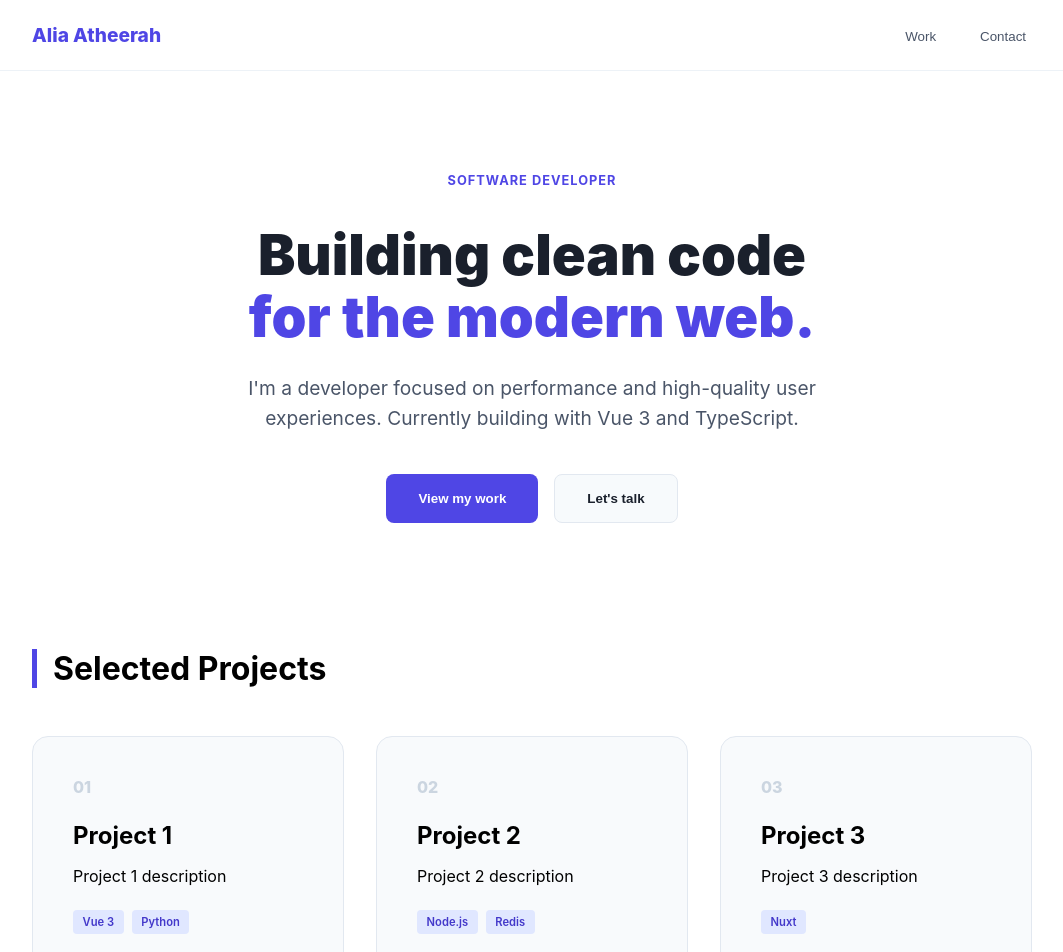
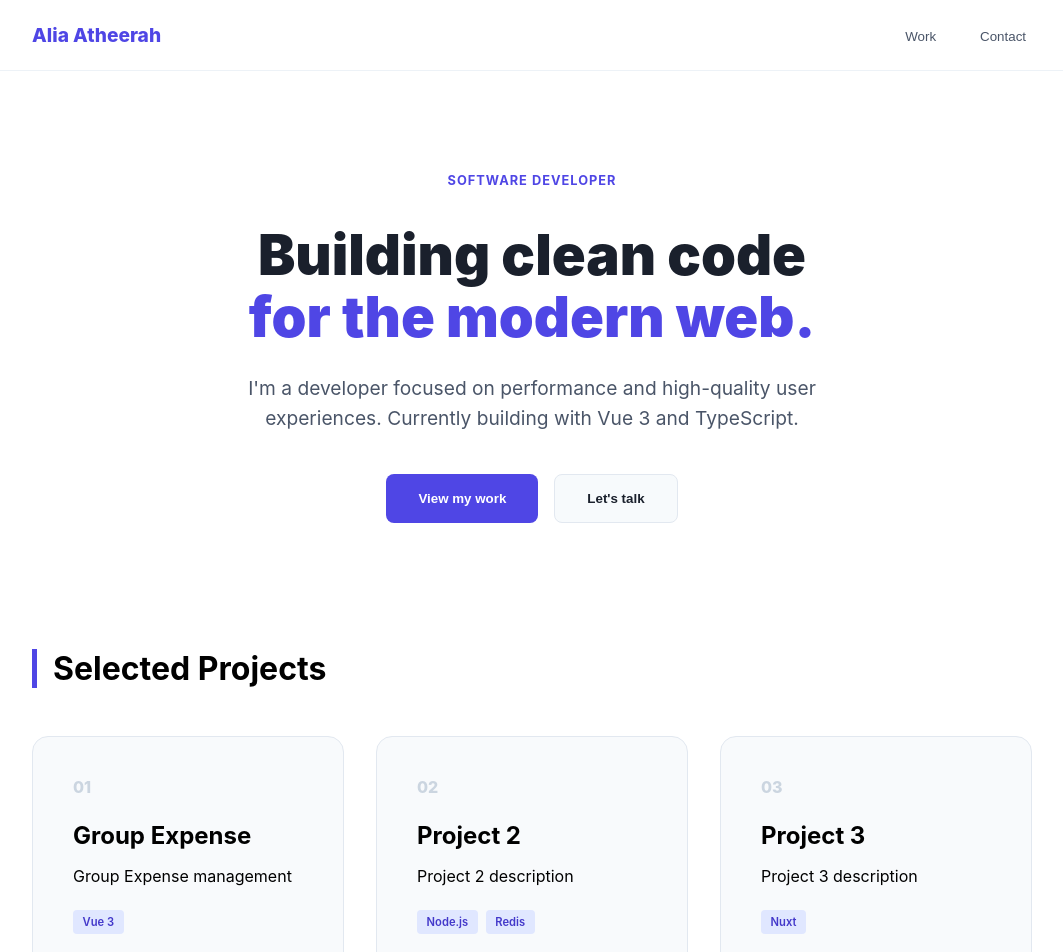
Before and after one commit to aliaaz/portfolio, a Vue app: page / in a window 1280 px wide. Shown: the top 952 px of the page, without its empty margins (108-1171 px from the left). Built offline with nearby package versions, Linux system fonts and the light colour scheme.

Commit message:
add project name, desc, link

```diff
--- a/src/App.vue
+++ b/src/App.vue
@@ -4,13 +4,17 @@ import { ref } from 'vue'
 const name = ref('Alia Atheerah')
 const email = ref('aliaatheerah.zulkifli@gmail.com')
 const projects = [
-  { id: 1, title: 'Project 1', desc: 'Project 1 description', tech: ['Vue 3', 'Python'] },
+  { id: 1, title: 'Group Expense', desc: 'Group Expense management', tech: ['Vue 3'], url: 'https://group-expense.web.app/' },
   { id: 2, title: 'Project 2', desc: 'Project 2 description', tech: ['Node.js', 'Redis'] },
   { id: 3, title: 'Project 3', desc: 'Project 3 description', tech: ['Nuxt'] }
 ]
 
 const scrollTo = (id) => {
   document.getElementById(id).scrollIntoView({ behavior: 'smooth' })
+}
+
+const openNewPage = (url) => {
+  window.open(url, '_blank');
 }
 </script>
 
@@ -40,7 +44,7 @@ const scrollTo = (id) => {
     <section id="projects" class="container">
       <h2 class="section-title">Selected Projects</h2>
       <div class="grid">
-        <div v-for="p in projects" :key="p.id" class="card">
+        <div v-for="p in projects" :key="p.id" class="card" @click="p.url ? openNewPage(p.url) : ''">
           <div class="card-number">0{{ p.id }}</div>
           <h3>{{ p.title }}</h3>
           <p>{{ p.desc }}</p>
```
